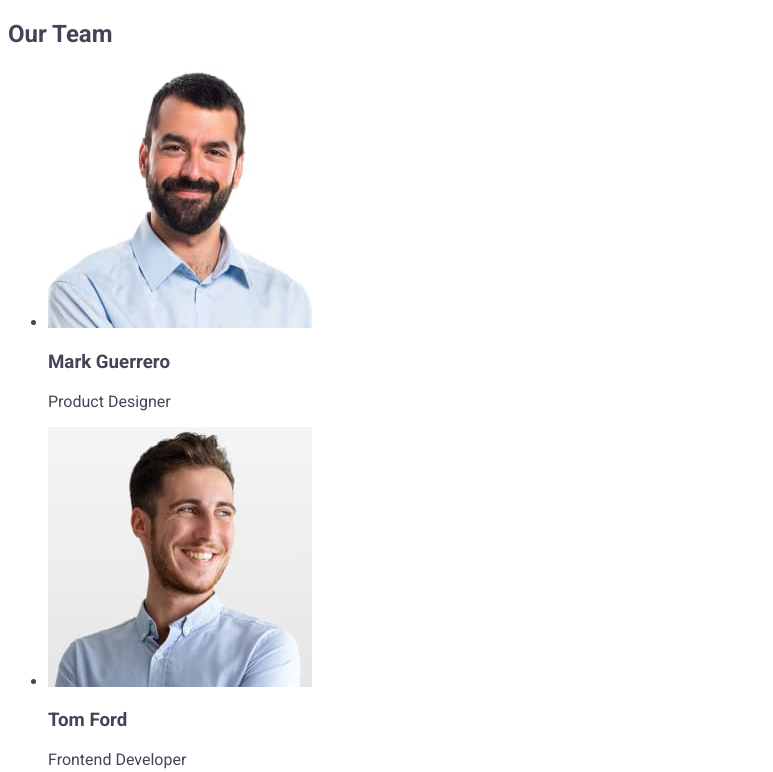
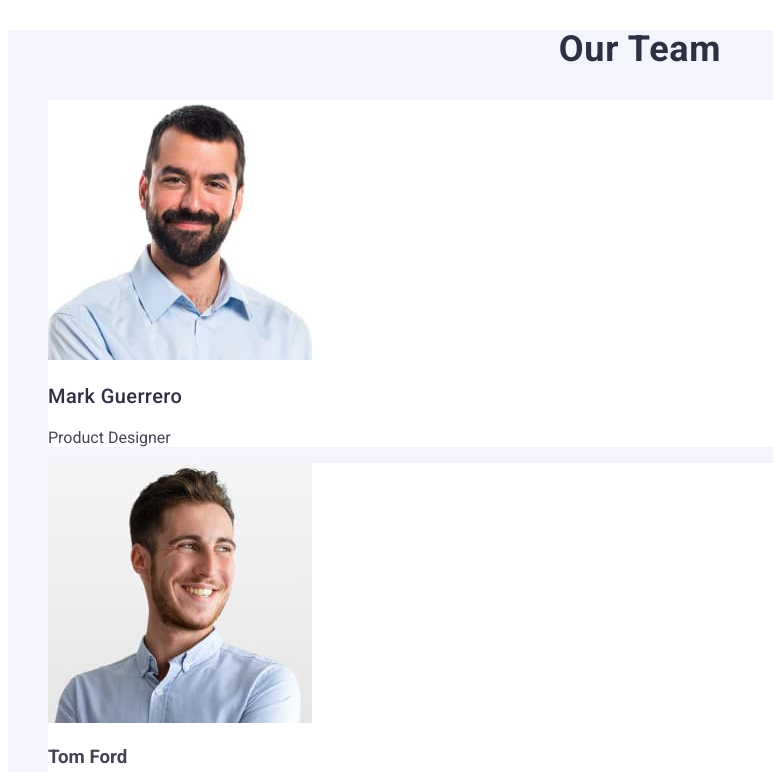
Before and after one commit to AlicjaSzamraj/goit-markup-hw-02, a plain HTML site: page index.html in a window 1280 px wide. Shown: the part 1775-2547 px from the top of the page, without its empty margins (0-773 px from the left). Drawn offline with Linux system fonts and the light colour scheme.

Commit message:
part of section four

```diff
--- a/css/styles.css
+++ b/css/styles.css
@@ -86,7 +86,7 @@ body {
     line-height: 1.5;
     letter-spacing: 0.02em;
     }
-    .header_section_three{
+.header_section_three{
         font-size: 36px;
         line-height: 1.11;
         text-align: center;
@@ -94,3 +94,16 @@ body {
         text-transform: capitalize;
         color: #2e2f42;
     }
+.section_four{
+    background-color: #F4F4FD;
+    }
+.section_points{
+    background-color: #FFFFFF;
+    }
+.workers_name {
+    font-size: 20px;
+    font-weight: 500;
+    line-height: 1.2;
+    letter-spacing: 0.02em;
+    color: #2E2F42;
+    }
--- a/index.html
+++ b/index.html
@@ -80,31 +80,31 @@
                 </li>
             </ul>
         </section>
-        <section>
-            <h2>Our Team</h2>
-            <ul>
-                <li>
+        <section class="section_four">
+            <h2 class="header_section_three">Our Team</h2>
+            <ul class="list">
+                <li class= "section_points">
                     <img src="./images/MarkGuerrero.jpg"
                          alt="picture of Mark Guerrero"
                          width="264"
                     />
-            <h3>Mark Guerrero</h3><p>Product Designer</p>
+            <h3 class="workers_name">Mark Guerrero</h3><p>Product Designer</p>
                 </li>
-                <li>
+                <li class= "section_points">
                     <img src="./images/TomFord.jpg"
                          alt="picture of Tom Ford"
                          width="264"
                     />
             <h3>Tom Ford</h3><p>Frontend Developer</p>
                 </li>
-                <li>
+                <li class= "section_points">
                     <img src="./images/CamilaGarcia.jpg"
                          alt="picture of Camila Garcia"
                          width="264"
                     />
             <h3>Camila Garcia</h3><p>Marketing</p>
                 </li>
-                <li>
+                <li class= "section_points">
                     <img src="./images/DanielWilson.jpg"
                          alt="picture of Daniel Wilson"
                          width="264"
```
